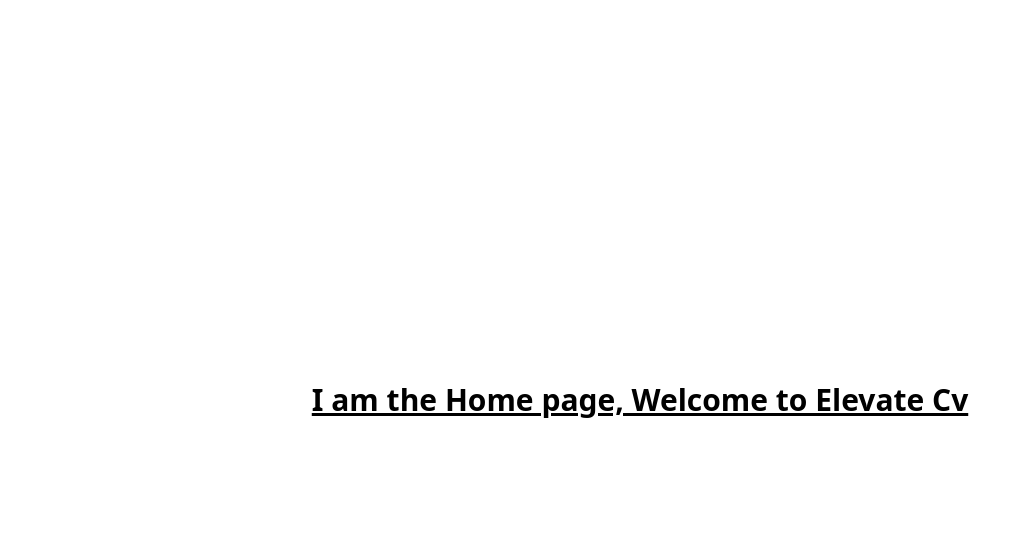
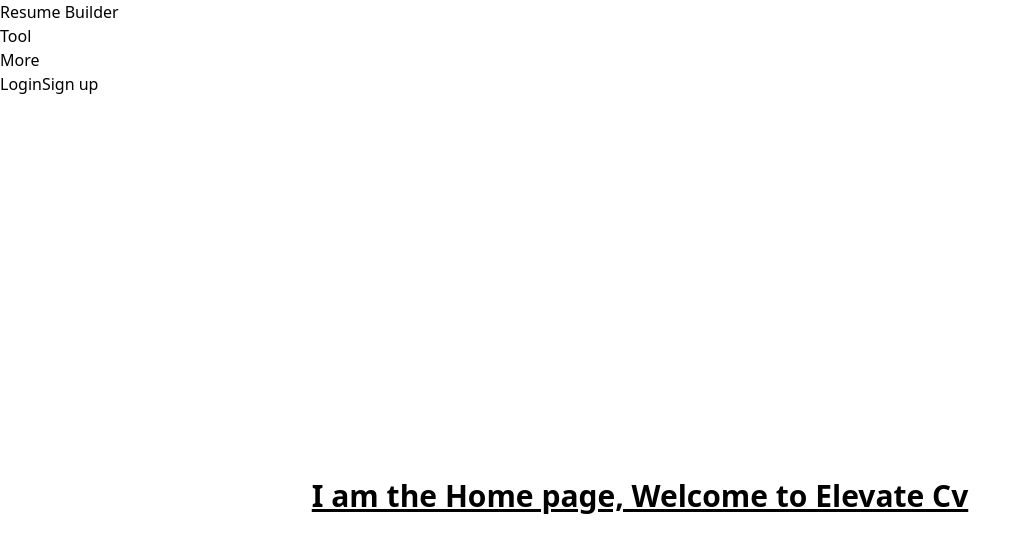
Before and after one commit to onuorachidimma/cv_maker, a React (Vite) app: page / in a window 1280 px wide. Shown: the top 552 px of the page, without its empty margins (0-1032 px from the left). Built offline with nearby package versions, Linux system fonts and the light colour scheme.

Commit message:
Feat: Add Homepage Navbar

```diff
--- a/package.json
+++ b/package.json
@@ -12,17 +12,19 @@
   "dependencies": {
     "react": "^18.3.1",
     "react-dom": "^18.3.1",
-    "react-router-dom": "^6.23.1",
-    "tailwindcss": "^3.4.4"
+    "react-router-dom": "^6.23.1"
   },
   "devDependencies": {
     "@types/react": "^18.3.3",
     "@types/react-dom": "^18.3.0",
     "@vitejs/plugin-react": "^4.3.1",
+    "autoprefixer": "^10.4.19",
     "eslint": "^8.57.0",
     "eslint-plugin-react": "^7.34.2",
     "eslint-plugin-react-hooks": "^4.6.2",
     "eslint-plugin-react-refresh": "^0.4.7",
+    "postcss": "^8.4.38",
+    "tailwindcss": "^3.4.4",
     "vite": "^5.3.1"
   }
 }
--- /dev/null
+++ b/src/layouts/HomepageNavbar.jsx
@@ -0,0 +1,24 @@
+import React from 'react'
+
+function HomepageNavbar() {
+  return (
+    <>
+        <div id='navbar'>
+            <img src="" alt="" />
+            <div>
+                <ul>
+                    <li>Resume Builder</li>
+                    <li>Tool</li>
+                    <li>More</li>
+                </ul>
+            </div>
+            <div>
+                <button>Login</button>
+                <button>Sign up</button>
+            </div>
+        </div>
+    </>
+  )
+}
+
+export default HomepageNavbar
--- a/src/pages/homePage.jsx
+++ b/src/pages/homePage.jsx
@@ -1,6 +1,10 @@
+import HomepageNavbar from '../layouts/HomepageNavbar'
+
+
 const HomePage = () => {
     return(
         <>
+            <HomepageNavbar />
             <div className="flex items-center justify-center min-h-screen">
                 <p className="text-3xl font-bold underline">I am the Home page, Welcome to Elevate Cv</p>
             </div>
```
Also changed, not shown: 1 other file (tests, documents, lock files or other folders).
